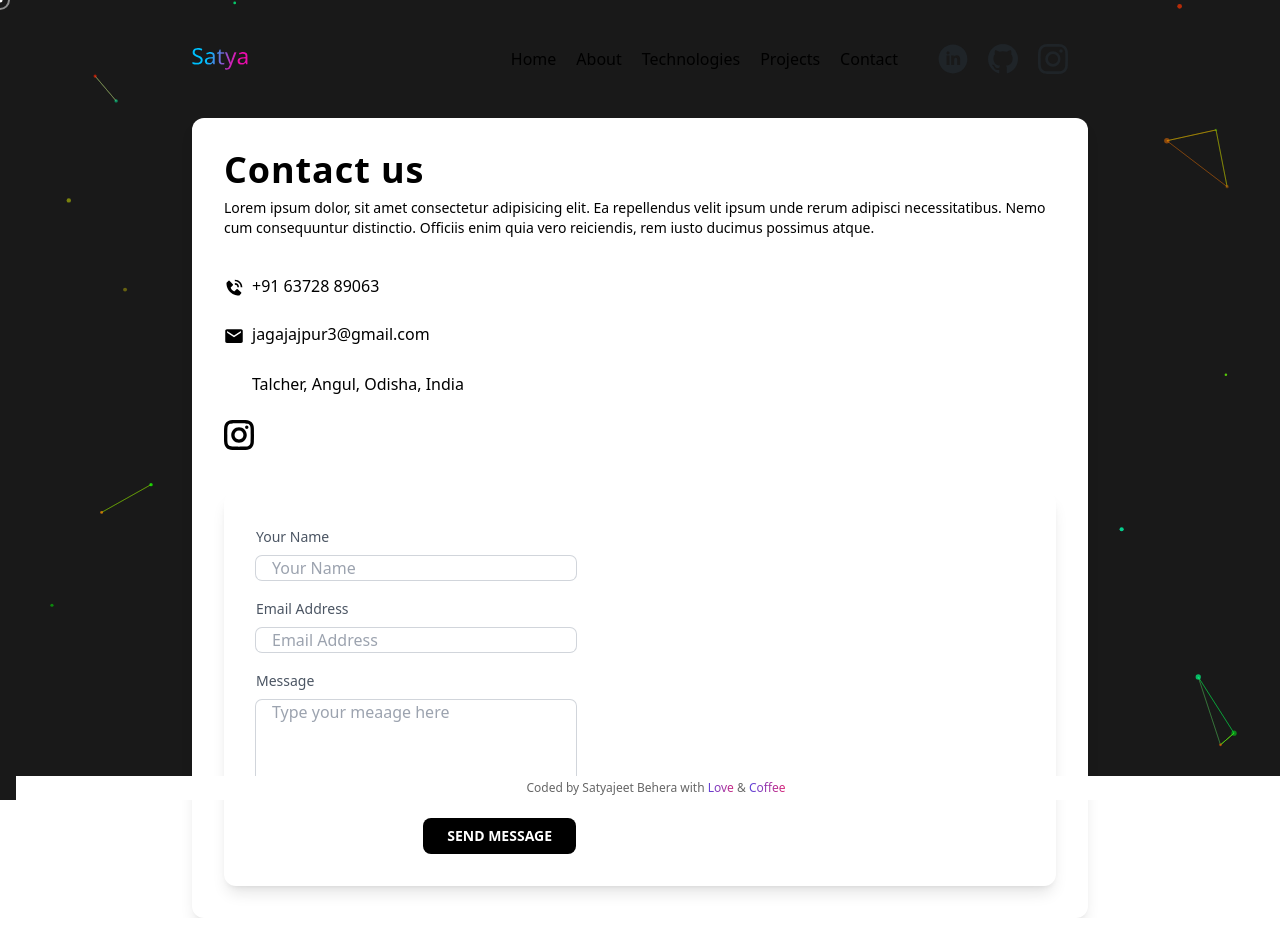
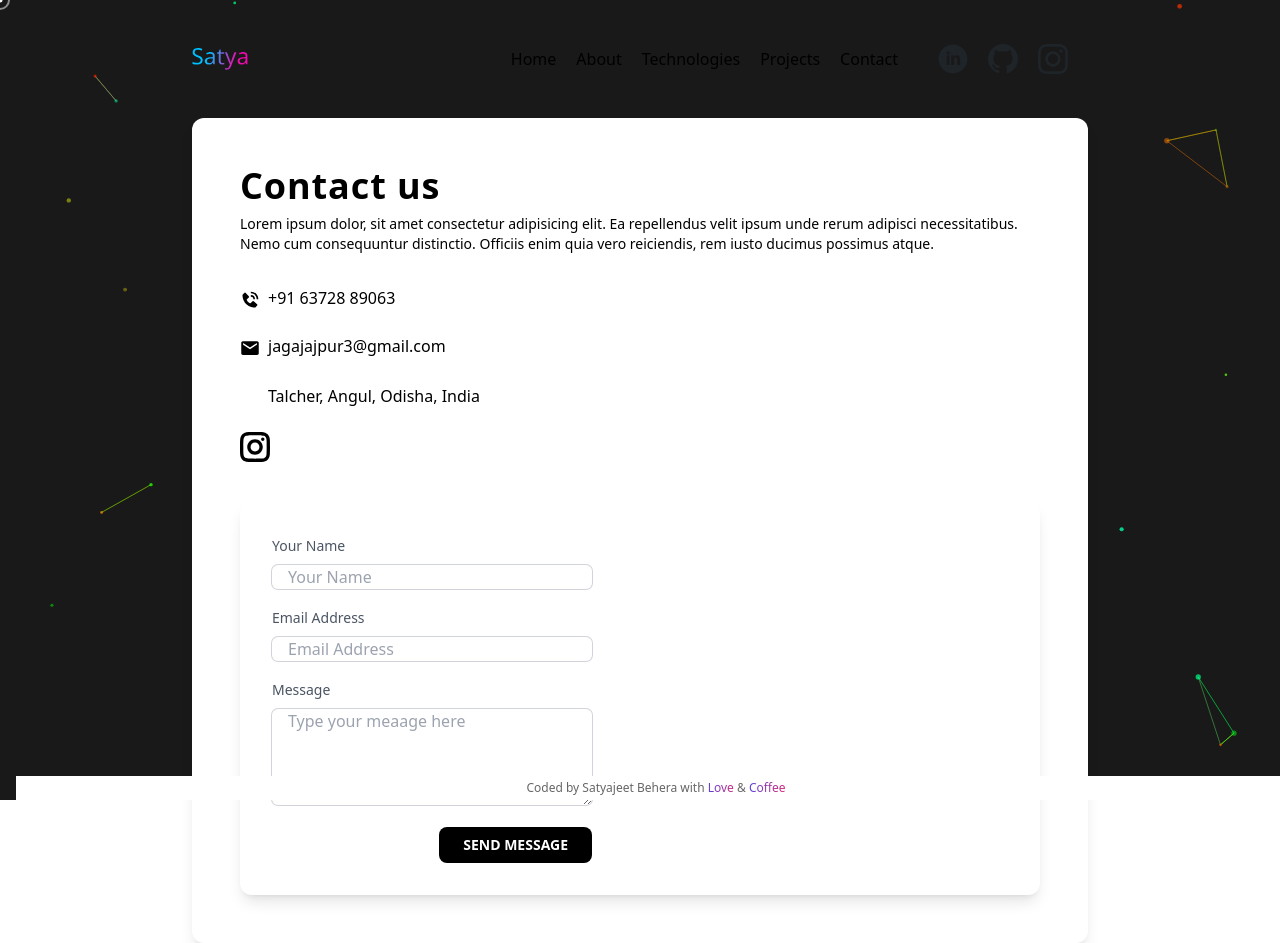
Before and after one commit to SatyajeetBehera1/reactPortfolio, a React (Create React App) app: page /contact in a window 1280 px wide. Before the commit the page ends 918 px from the top, so only its background shows below. Built offline with nearby package versions, Linux system fonts and the light colour scheme; some icons are missing.

Commit message:
Update Contact.jsx

```diff
--- a/src/Pages/Contact.jsx
+++ b/src/Pages/Contact.jsx
@@ -9,7 +9,7 @@ function Contact() {
   return (
     <main className="antialiased">
       <div className="flex w-full min-h-screen justify-center item-center ">
-      <div className="flex flex-col md:flex-row md:space-x-6 md:space-y-0 space-y-6 bg-white w-full max-w-4xl p-8 rounded-xl shadow-lg text-black">
+        <div className="flex flex-col md:flex-row md:space-x-6 md:space-y-0 space-y-6 bg-white w-full max-w-4xl p-8 rounded-xl shadow-lg text-black sm:p-12">
           <div className="flex flex-col space-y-8 justify-between">
             <div>
               <h1 className="font-bold text-4xl tracking-wide">Contact us</h1>
@@ -56,7 +56,11 @@ function Contact() {
               </div>
             </div>
             <div className="bg rounded-xl shadow-lg p-8 text-gray-600">
-            <form action="" flex-col className="flex flex-col space-y-4 md:w-80">
+              <form
+                action=""
+                flex-col
+                className="flex flex-col space-y-4 md:w-80"
+              >
                 <div>
                   <label htmlFor="" className="text-sm ">
                     Your Name
@@ -96,7 +100,9 @@ function Contact() {
                   />
                 </div>
                 {/* <div></div> */}
-              <button className="inline-block self-end bg-black text-white font-bold rounded-lg px-6 py-2 uppercase text-sm">Send Message</button>
+                <button className="inline-block self-end bg-black text-white font-bold rounded-lg px-6 py-2 uppercase text-sm">
+                  Send Message
+                </button>
               </form>
             </div>
           </div>
```
Lines whose indentation alone changed are shown as unchanged.
